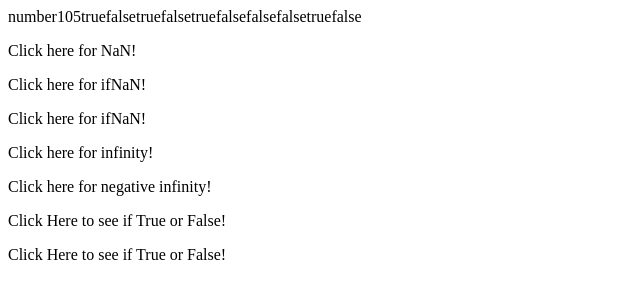
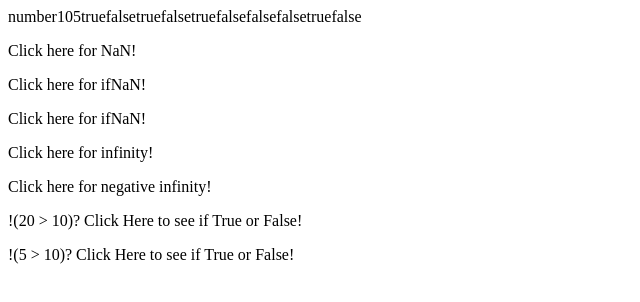
Before and after one commit to ethantl-1511/JavaScript-Projects, a plain HTML site: page Project5_comparisons_type_coercion/index.html in a window 1280 px wide. Shown: the whole page, without its empty margins (0-640 px from the left). Drawn offline with Linux system fonts and the light colour scheme.

Commit message:
Update index.html

```diff
--- a/Project5_comparisons_type_coercion/index.html
+++ b/Project5_comparisons_type_coercion/index.html
@@ -12,8 +12,8 @@
 			<p id="false" onclick="nan_function3()">Click here for ifNaN!</p>
 			<p id="infinity" onclick="infinity()">Click here for infinity!</p>
 			<p id="neg_infinity" onclick="neg_infinity()">Click here for negative infinity!</p>
-			<p id="not1" onclick="notFunction1()">Click Here to see if True or False!</p>
-			<p id="not2" onclick="notFunction2()">Click Here to see if True or False!</p>
+			<p id="not1" onclick="notFunction1()">!(20 > 10)? Click Here to see if True or False!</p>
+			<p id="not2" onclick="notFunction2()">!(5 > 10)? Click Here to see if True or False!</p>
 
         </body>
 </html>
```
